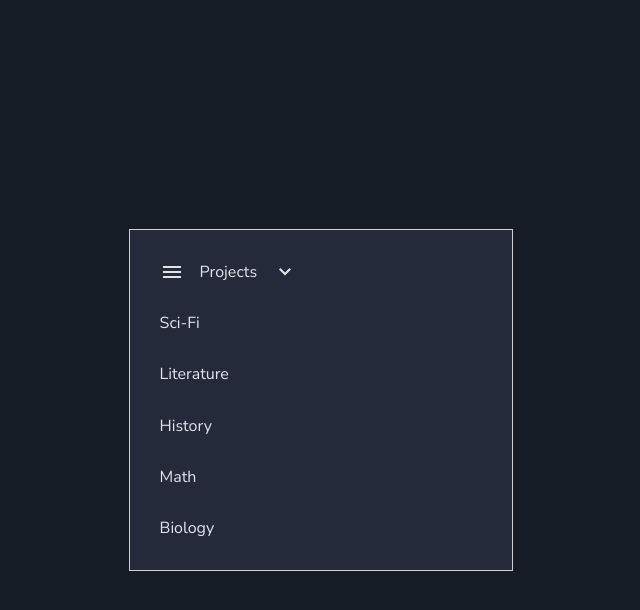
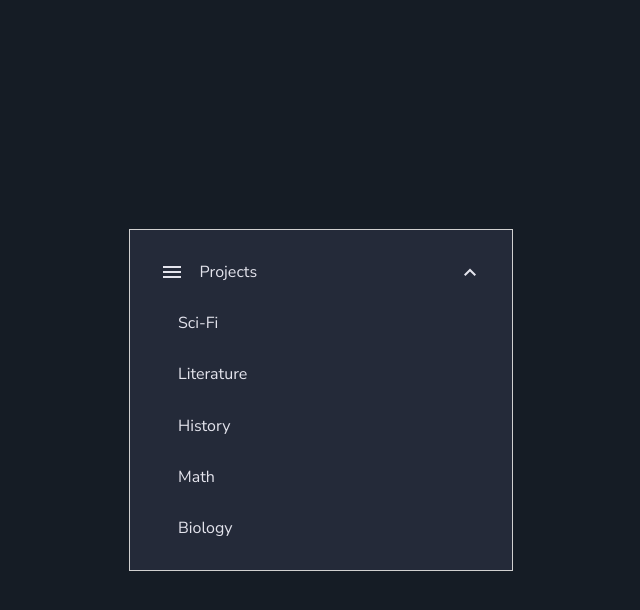
Before and after one commit to GeorgeZisis95/css-js-snippets, a plain HTML site: page dropdown-menu-toggle/index.html in a window 1280 px wide. Both pictures are taken after a click on the button "Projects". Shown: the whole page, without its empty margins (319-959 px from the left). Drawn offline with Linux system fonts and the light colour scheme.

Commit message:
Add dropdown functionality

```diff
--- a/dropdown-menu-toggle/index.html
+++ b/dropdown-menu-toggle/index.html
@@ -6,11 +6,12 @@
     <meta name="viewport" content="width=device-width, initial-scale=1.0">
     <title>Document</title>
     <link rel="stylesheet" href="style.css">
+    <script type="text/javascript" src="script.js" defer></script>
 </head>
 
 <body>
     <div class="container">
-        <button class="dropdown-button">
+        <button onclick=toggleSubMenu(this) class="dropdown-button">
             <svg xmlns="http://www.w3.org/2000/svg" height="24px" viewBox="0 -960 960 960" width="24px" fill="#e3e3e3">
                 <path d="M120-240v-80h720v80H120Zm0-200v-80h720v80H120Zm0-200v-80h720v80H120Z" />
             </svg>
@@ -20,11 +21,13 @@
             </svg>
         </button>
         <ul class="sub-menu">
-            <li><a href="#">Sci-Fi</a></li>
-            <li><a href="#">Literature</a></li>
-            <li><a href="#">History</a></li>
-            <li><a href="#">Math</a></li>
-            <li><a href="#">Biology</a></li>
+            <div>
+                <li><a href="#">Sci-Fi</a></li>
+                <li><a href="#">Literature</a></li>
+                <li><a href="#">History</a></li>
+                <li><a href="#">Math</a></li>
+                <li><a href="#">Biology</a></li>
+            </div>
         </ul>
     </div>
 </body>
--- /dev/null
+++ b/dropdown-menu-toggle/script.js
@@ -0,0 +1,4 @@
+function toggleSubMenu(button) {
+    button.nextElementSibling.classList.toggle("show")
+    button.classList.toggle("rotate")
+}
--- a/dropdown-menu-toggle/style.css
+++ b/dropdown-menu-toggle/style.css
@@ -2,10 +2,10 @@
 
 :root {
     --base-clr: #151c25;
-    --hover-clr: #242a39;
+    --bckg-clr: #242a39;
+    --hover-clr: #3E3E70;
     --line-clr: #d0d0d0;
     --text-clr: #E4E4ED;
-    --accent-clr: #3E3E70;
     --secondary-text-clr: #BABACC;
 }
 
@@ -32,7 +32,7 @@ body {
 
 .container {
     width: 30%;
-    background-color: var(--hover-clr);
+    background-color: var(--bckg-clr);
     padding: 1em;
     border: 1px solid var(--line-clr);
 }
@@ -60,3 +60,40 @@ a {
     font: inherit;
     cursor: pointer;
 }
+
+svg {
+    flex-shrink: 0;
+    fill: var(--text-clr);
+    transition: 200ms ease;
+}
+
+span {
+    flex-grow: 1;
+}
+
+.dropdown-button:hover,
+a:hover {
+    background-color: var(--hover-clr);
+}
+
+.sub-menu {
+    display: grid;
+    grid-template-rows: 0fr;
+    transition: 300ms ease-in-out;
+
+    >div {
+        overflow: hidden
+    }
+}
+
+.sub-menu.show {
+    grid-template-rows: 1fr;
+}
+
+.rotate svg:last-child {
+    rotate: -180deg;
+}
+
+.sub-menu a {
+    padding-left: 2em;
+}
```
